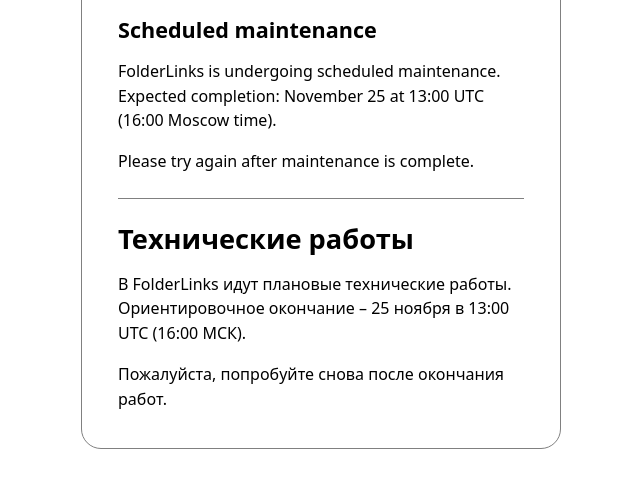
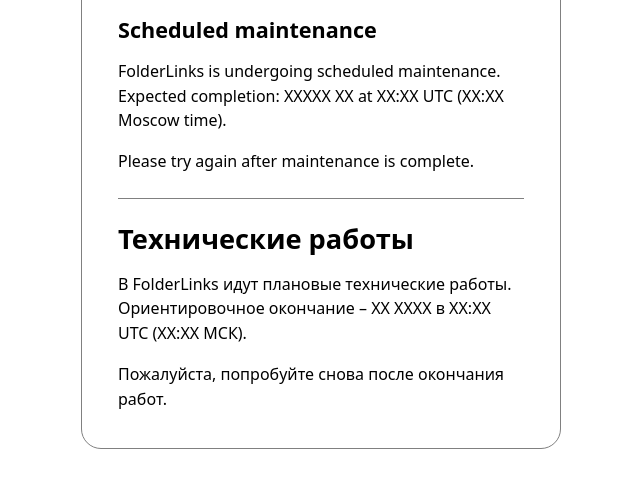
Before and after one commit to folderlinks-telegram/folderlinks-telegram.github.io, a plain HTML site: page maintenance.html in a window 1280 px wide. Shown: the part 207-694 px from the top of the page, without its empty margins (319-959 px from the left). Drawn offline with Linux system fonts and the light colour scheme.

```diff
--- a/maintenance.html
+++ b/maintenance.html
@@ -65,7 +65,7 @@
       <h2 id="title-en">Scheduled maintenance</h2>
       <p>
         FolderLinks is undergoing scheduled maintenance.
-        Expected completion: November 25 at 13:00 UTC (16:00 Moscow time).
+        Expected completion: XXXXX XX at XX:XX UTC (XX:XX Moscow time).
       </p>
       <p>Please try again after maintenance is complete.</p>
     </section>
@@ -74,7 +74,7 @@
       <h1 id="title-ru">Технические работы</h1>
       <p>
         В FolderLinks идут плановые технические работы.
-        Ориентировочное окончание – 25 ноября в 13:00 UTC (16:00 МСК).
+        Ориентировочное окончание – XX XXXX в XX:XX UTC (XX:XX МСК).
       </p>
       <p>Пожалуйста, попробуйте снова после окончания работ.</p>
     </section>
```
Also changed, not shown: index.html (+2 -2 lines).
